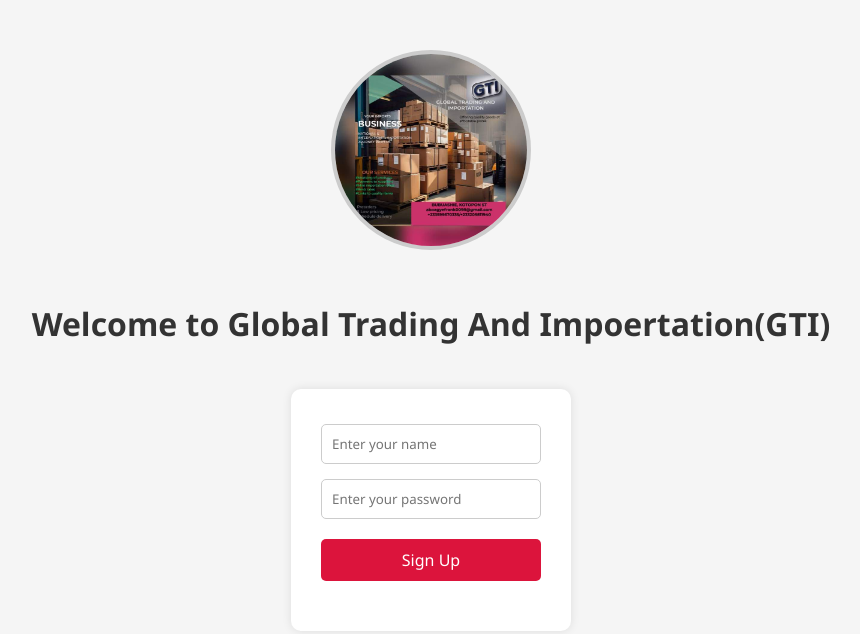
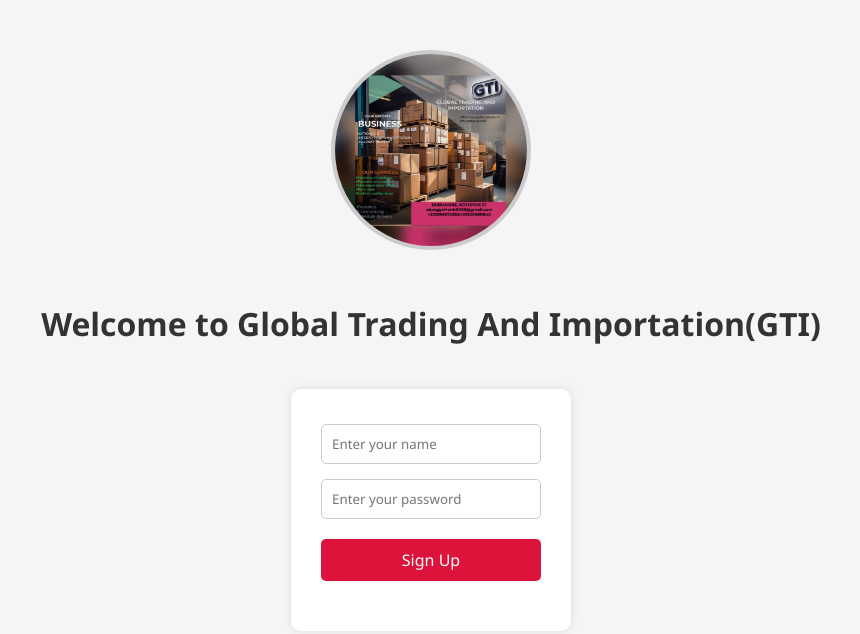
Before and after one commit to OBrienFrankson/globaltradingandimportation, a plain HTML site: page my-website/index.html in a window 1280 px wide. Shown: the whole page, without its empty margins (209-1069 px from the left). Drawn offline with Linux system fonts and the light colour scheme.

Commit message:
Update index.html

```diff
--- a/my-website/index.html
+++ b/my-website/index.html
@@ -8,7 +8,7 @@
 <body>
   <div class="container">
     <img src="images/welcome.jpg" alt="Welcome Image" class="welcome-img">
-    <h1>Welcome to Global Trading And Impoertation(GTI)</h1>
+    <h1>Welcome to Global Trading And Importation(GTI)</h1>
     <form action="home.html" method="get" class="signup-form">
       <input type="text" placeholder="Enter your name" required>
       <input type="password" placeholder="Enter your password" required>
```
